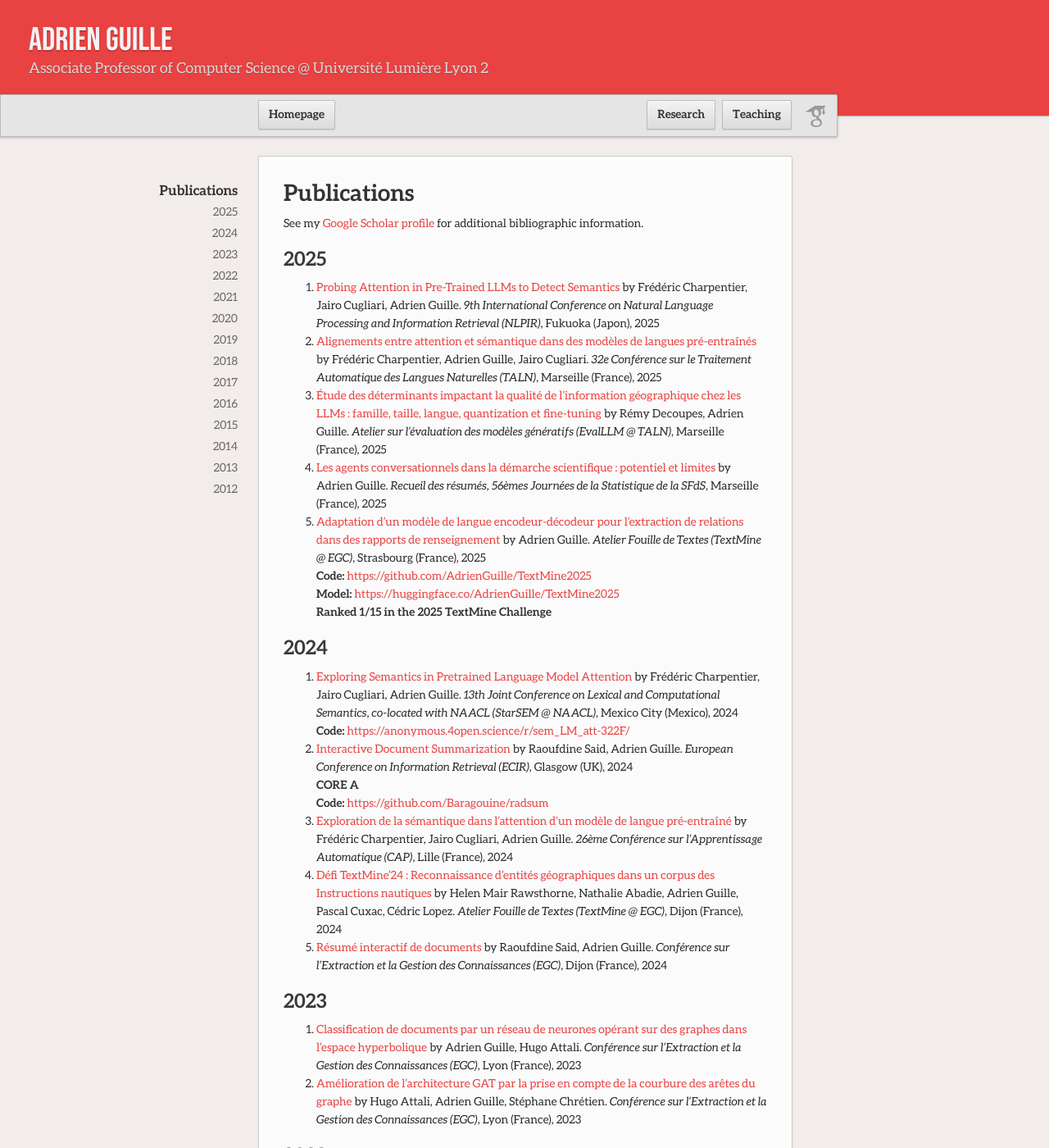
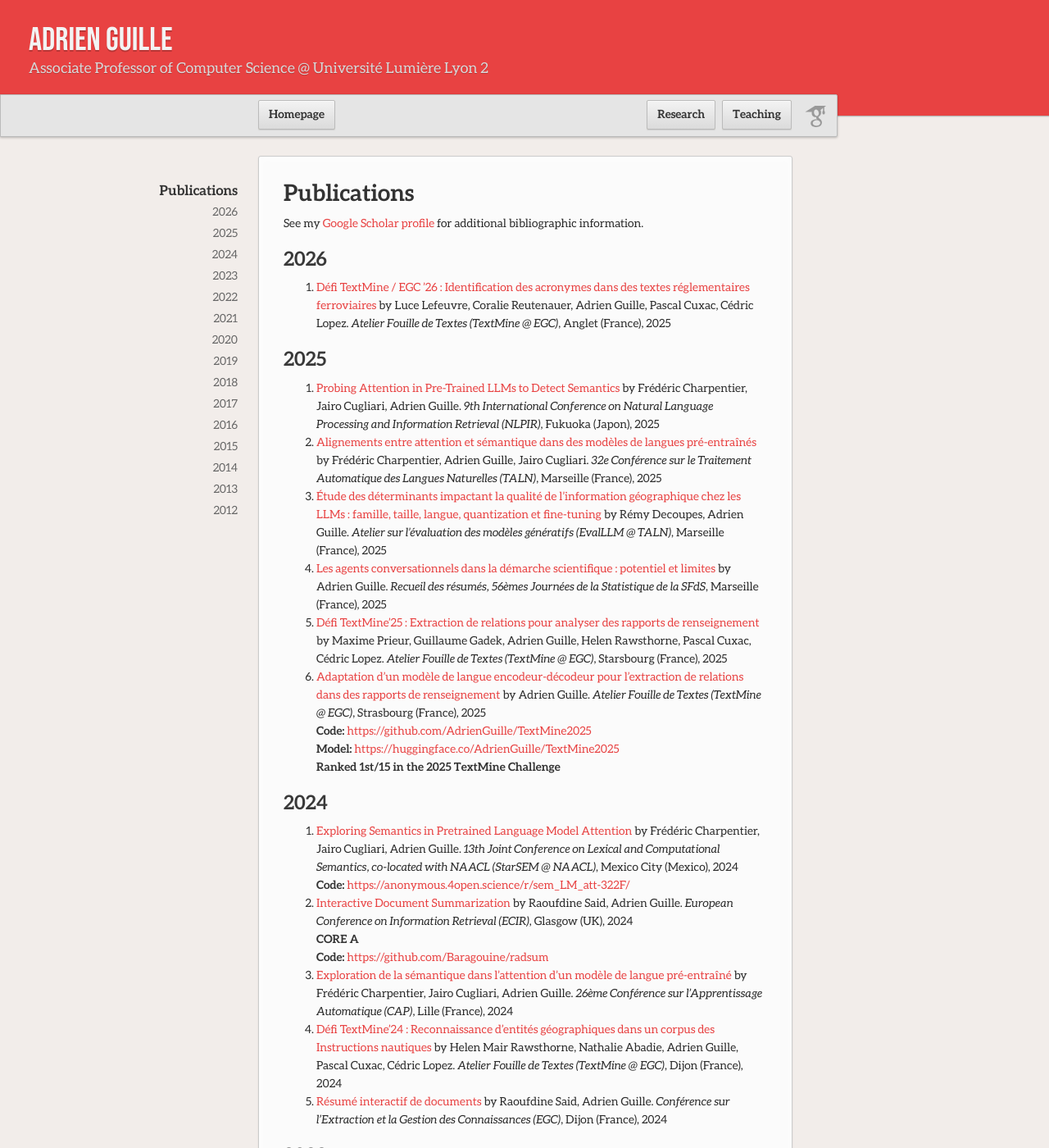
Before and after one commit to AdrienGuille/adrienguille.github.io, a Jekyll site: the page built from publications.md, in a window 1280 px wide and 1400 px high. Shown: the whole window at 82% size. Built offline with Jekyll 4.4.1, drawn with Linux system fonts in a browser that asks for light colours; our own code applies the rules of GitHub Pages for plain Markdown files.

Commit message:
Update publications.md

```diff
--- a/publications.md
+++ b/publications.md
@@ -1,16 +1,20 @@
 # Publications
 
 See my [Google Scholar profile](https://scholar.google.com/citations?user=mM_oO18AAAAJ) for additional bibliographic information.
+
+## 2026
+- [Défi TextMine / EGC ’26 : Identification des acronymes dans des textes réglementaires ferroviaires](#) by Luce Lefeuvre, Coralie Reutenauer, Adrien Guille, Pascal Cuxac, Cédric Lopez. *Atelier Fouille de Textes (TextMine @ EGC)*, Anglet (France), 2025
 
 ## 2025
 - [Probing Attention in Pre-Trained LLMs to Detect Semantics](#) by Frédéric Charpentier, Jairo Cugliari, Adrien Guille. *9th International Conference on Natural Language Processing and Information Retrieval (NLPIR)*, Fukuoka (Japon), 2025
 - [Alignements entre attention et sémantique dans des modèles de langues pré-entraînés](https://aclanthology.org/2025.jeptalnrecital-taln.6.pdf) by Frédéric Charpentier, Adrien Guille, Jairo Cugliari. *32e Conférence sur le Traitement Automatique des Langues Naturelles (TALN)*, Marseille (France), 2025
 - [Étude des déterminants impactant la qualité de l'information géographique chez les LLMs : famille, taille, langue, quantization et fine-tuning](https://aclanthology.org/2025.jeptalnrecital-evalllm.9.pdf) by Rémy Decoupes, Adrien Guille. *Atelier sur l'évaluation des modèles génératifs (EvalLLM @ TALN)*, Marseille (France), 2025
 - [Les agents conversationnels dans la démarche scientifique : potentiel et limites](#) by Adrien Guille. *Recueil des résumés, 56èmes Journées de la Statistique de la SFdS*, Marseille (France), 2025
+- [Défi TextMine’25 : Extraction de relations pour analyser des rapports de renseignement](#) by Maxime Prieur, Guillaume Gadek, Adrien Guille, Helen Rawsthorne, Pascal Cuxac, Cédric Lopez. *Atelier Fouille de Textes (TextMine @ EGC)*, Starsbourg (France), 2025
 - [Adaptation d'un modèle de langue encodeur-décodeur pour l'extraction de relations dans des rapports de renseignement](https://raw.githubusercontent.com/AdrienGuille/TextMine2025/refs/heads/main/Article.pdf) by Adrien Guille. *Atelier Fouille de Textes (TextMine @ EGC)*, Strasbourg (France), 2025
 <br>**Code:** [https://github.com/AdrienGuille/TextMine2025](https://github.com/AdrienGuille/TextMine2025)
 <br>**Model:** [https://huggingface.co/AdrienGuille/TextMine2025](https://huggingface.co/AdrienGuille/TextMine2025)
-<br>**Ranked 1/15 in the 2025 TextMine Challenge**
+<br>**Ranked 1st/15 in the 2025 TextMine Challenge**
 
 ## 2024
 
```
